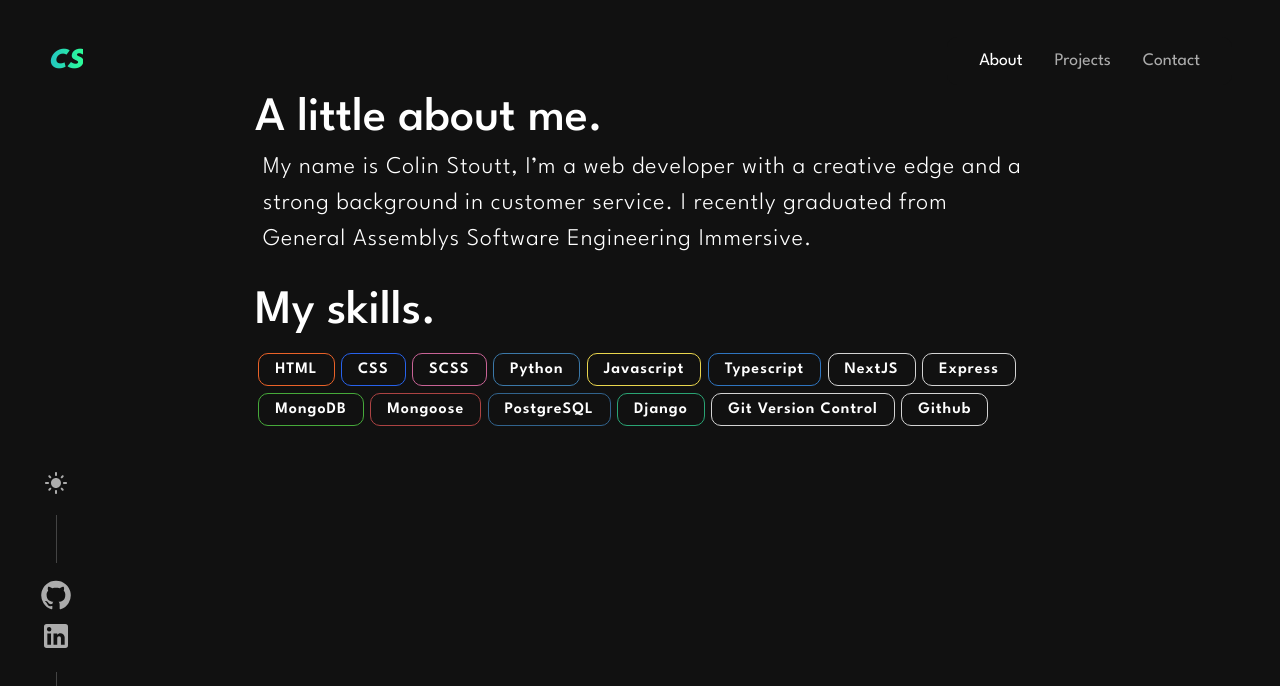
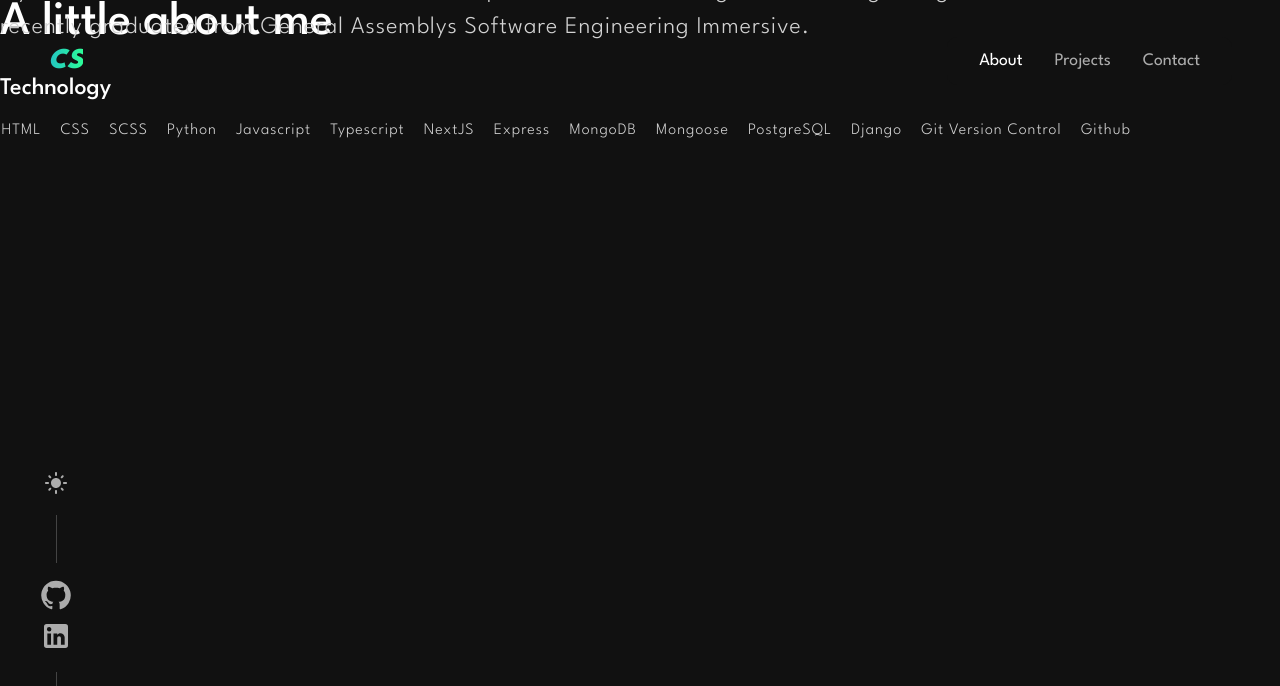
Before and after one commit to colinstoutt/portfolio_colin-stoutt, a Next.js app: page /about in a window 1280 px wide. Shown: the top 686 px of the page. Built offline with nearby package versions, Linux system fonts and the light colour scheme.

Commit message:
remove color borders, make skills smaller, adjust spacing

```diff
--- a/src/pages/about.js
+++ b/src/pages/about.js
@@ -2,100 +2,102 @@ import React from "react";
 
 const about = () => {
   return (
-    <main className="about">
+    <main className="about container">
       <section className="about__section-about">
-        <h1 className="heading">A little about me.</h1>
+        <h1 className="heading">
+          A little about me<div className="line"></div>
+        </h1>
         <p>
-          My name is Colin Stoutt, I’m a web developer with a creative edge and
-          a strong background in customer service. I recently graduated from
+          My name is Colin Stoutt, I’m a software developer with a creative edge
+          and a strong background in customer service. I recently graduated from
           General Assemblys Software Engineering Immersive.
         </p>
       </section>
       <section className="about__section-skills">
-        <h1 className="heading">My skills.</h1>
+        <h1 className="about__section-skills-heading">Technology</h1>
 
         <div className="about__section-skills-container">
           <span
             className="about__section-skills-skill"
-            style={{ border: "1px solid #ea6228" }}
+            // style={{ border: "1px solid #ea6228" }}
           >
             HTML
           </span>
           <span
             className="about__section-skills-skill"
-            style={{ border: "1px solid #2762eb" }}
+            // style={{ border: "1px solid #2762eb" }}
           >
             CSS
           </span>
           <span
             className="about__section-skills-skill"
-            style={{ border: "1px solid #c86396" }}
+            // style={{ border: "1px solid #c86396" }}
           >
             SCSS
           </span>
           <span
             className="about__section-skills-skill"
-            style={{ border: "1px solid #3b78a8" }}
+            // style={{ border: "1px solid #3b78a8" }}
           >
             Python
           </span>
           <span
             className="about__section-skills-skill"
-            style={{ border: "1px solid #e9d54d" }}
+            // style={{ border: "1px solid #e9d54d" }}
           >
             Javascript
           </span>
           <span
             className="about__section-skills-skill"
-            style={{ border: "1px solid #2f75c0 " }}
+            // style={{ border: "1px solid #2f75c0 " }}
           >
             Typescript
           </span>
           <span
             className="about__section-skills-skill"
-            style={{ border: "1px solid lightgrey" }}
+            // style={{ border: "1px solid lightgrey" }}
           >
             NextJS
           </span>
           <span
             className="about__section-skills-skill"
-            style={{ border: "1px solid lightgrey" }}
+            // style={{ border: "1px solid lightgrey" }}
           >
             Express
           </span>
           <span
             className="about__section-skills-skill"
-            style={{ border: "1px solid #46a93a" }}
+            // style={{ border: "1px solid #46a93a" }}
           >
             MongoDB
           </span>
           <span
             className="about__section-skills-skill"
-            style={{ border: "1px solid #ac4343" }}
+            // style={{ border: "1px solid #ac4343" }}
           >
             Mongoose
           </span>
           <span
             className="about__section-skills-skill"
-            style={{ border: "1px solid #31638d " }}
+            // style={{ border: "1px solid #31638d " }}
           >
             PostgreSQL
           </span>
           <span
             className="about__section-skills-skill"
-            style={{ border: "1px solid #2aa474" }}
+            // style={{ border: "1px solid #2aa474" }}
           >
             Django
           </span>
           <span
             className="about__section-skills-skill"
-            style={{ border: "1px solid lightgrey" }}
+            // style={{ border: "1px solid lightgrey" }}
           >
             Git Version Control
           </span>
           <span
             className="about__section-skills-skill"
-            style={{ border: "1px solid lightgrey" }}
+            // style={{ border: "1px solid lightgrey" }}
           >
             Github
           </span>
--- a/src/scss/about.scss
+++ b/src/scss/about.scss
@@ -1,16 +1,11 @@
 .about {
-  max-width: 850px;
-  margin: 4rem auto;
-  padding: 2rem 2.5rem;
-
   & p {
-    color: white;
+    color: lightgrey;
     line-height: 1.5;
     letter-spacing: 1px;
     font-size: 1.5rem;
     font-weight: 300;
-    margin: 0.5rem 0;
-    margin-left: 0.5rem;
+    margin: -4.5rem 0 1rem 0;
   }
   &__section-about {
     margin-bottom: 2rem;
@@ -20,13 +15,17 @@
       display: flex;
       flex-wrap: wrap;
       align-items: center;
-      margin-top: 1rem;
+      margin: 1rem 0 0 -0.1rem;
+    }
+    &-heading {
+      font-size: 1.5rem;
+      font-weight: 500;
+      color: white;
     }
     &-skill {
-      color: white;
-      font-weight: 600;
-      padding: 0.5rem 1rem;
-      margin: 0.2rem 0.2rem;
+      color: lightgrey;
+      font-weight: 300;
+      padding: 0.5rem 1rem 0.5rem 0.2rem;
       border-radius: 10px;
       letter-spacing: 1px;
     }
```
